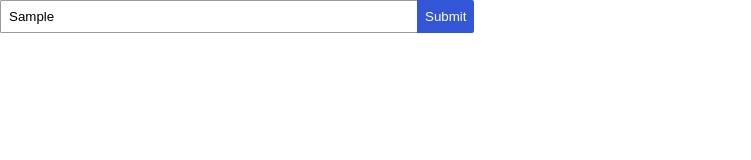
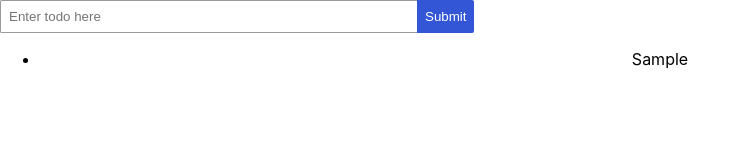
Before and after one commit to rrasta/rasta-todo, a React (Create React App) app: page / in a window 1280 px wide. Both pictures are taken after typing "Sample" into the empty fields and a click on the button "Submit". Shown: the top 160 px of the page, without its empty margins (0-751 px from the left). Built offline with nearby package versions, Linux system fonts and the light colour scheme.

Commit message:
Input component JS

```diff
--- a/src/App.tsx
+++ b/src/App.tsx
@@ -1,13 +1,28 @@
-import React from 'react';
+import React, { useState } from 'react';
 import Input from './components/input/input.component';
 import './App.css';
 
-function App() {
-  return (
-    <div className="App">
-      <Input />
-    </div>
-  );
+const App = () => {
+    const [todos, setTodos] = useState<string[]>( []);
+    const addNewTodoItem = (todoItem: string) => {
+        if (todoItem === '') {
+            return;
+        }
+
+        setTodos([
+            ...todos,
+            todoItem
+        ]);
+    }
+
+    return (
+        <div className="App">
+            <Input onSubmit={addNewTodoItem} />
+            <ul>
+                {todos.map(todo => (<li key={`todo-${todo}`}>{todo}</li>))}
+            </ul>
+        </div>
+    );
 }
 
 export default App;
--- a/src/components/input/input.component.tsx
+++ b/src/components/input/input.component.tsx
@@ -1,10 +1,23 @@
-import React from 'react';
+import React, { useRef } from 'react';
 import './input.component.scss';
 
-const Input = () => {
+interface IInputProps {
+    placeholder?: string;
+    onSubmit: (todo: string) => void;
+}
+
+const Input = ({ placeholder = 'Enter todo here', onSubmit }: IInputProps) => {
+    const inputRef = useRef<HTMLInputElement>(null);
+    const handleClick = () => {
+        if (inputRef.current !== null) {
+            onSubmit(inputRef.current.value);
+            inputRef.current.value = '';
+        }
+    }
+
     return (<div className={'input-component'}>
-        <input placeholder={'Enter todo here'}/>
-        <button>Submit</button>
+        <input ref={inputRef} placeholder={placeholder}/>
+        <button onClick={handleClick}>Submit</button>
     </div>);
 }
 
```
